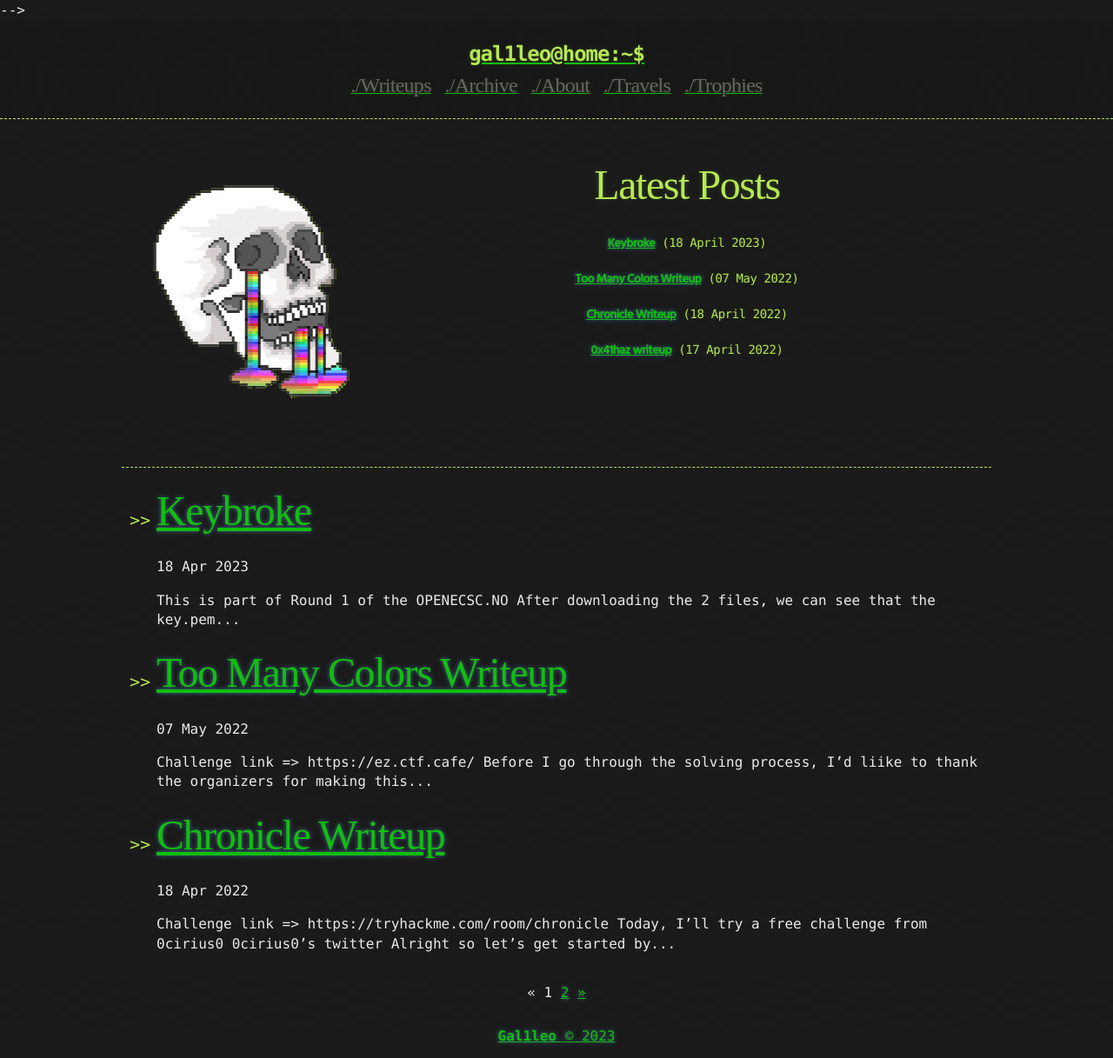
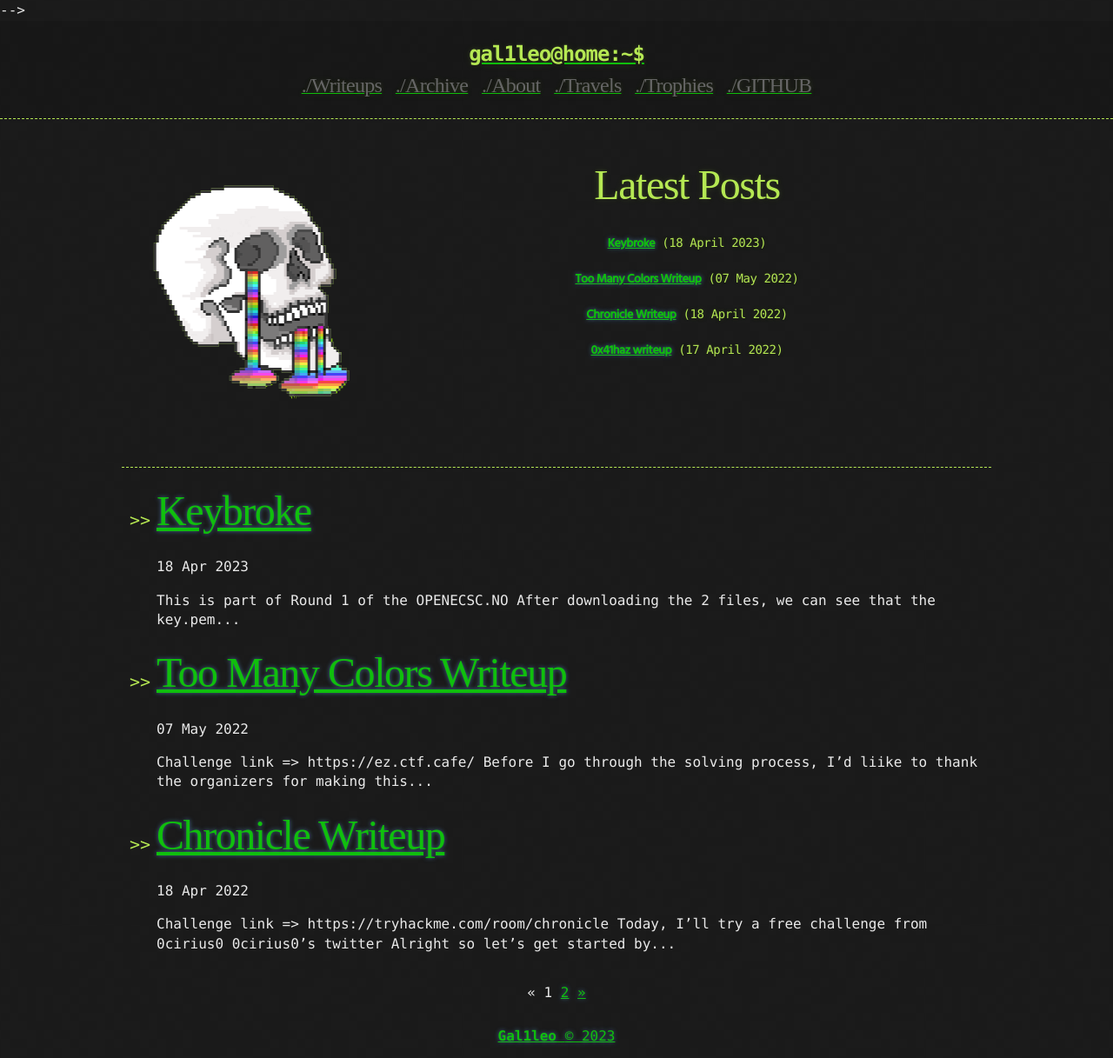
Before and after one commit to GGal1leo/gal1leo.github.io, a Jekyll site: the page built from index.html, in a window 1280 px wide. Shown: the whole page at 87% size. Built offline with Jekyll 4.4.1, drawn with Linux system fonts in a browser that asks for light colours; some web fonts are replaced; the list of posts is cut into pages by our own code.

Commit message:
github connection

```diff
--- a/_includes/links.html
+++ b/_includes/links.html
@@ -3,3 +3,4 @@
 <a href="{{ "/about" | prepend: site.baseurl | replace: '//', '/' }}"><h2 class="header-link" style="font-family: 'ohgodno';font-size: 150%;">./About</h2></a>
 <a href="{{ "/travels" | prepend: site.baseurl | replace: '//', '/' }}"><h2 class="header-link" style="font-family: 'ohgodno';font-size: 150%;">./Travels</h2></a>
 <a href="{{ "/trophies" | prepend: site.baseurl | replace: '//', '/' }}"><h2 class="header-link" style="font-family: 'ohgodno';font-size: 150%;">./Trophies</h2></a>
+<a href="{{ "https://github.com/GGal1leo"}}"><h2 class="header-link" style="font-family: 'ohgodno';font-size: 150%;">./GITHUB</h2></a>
```
